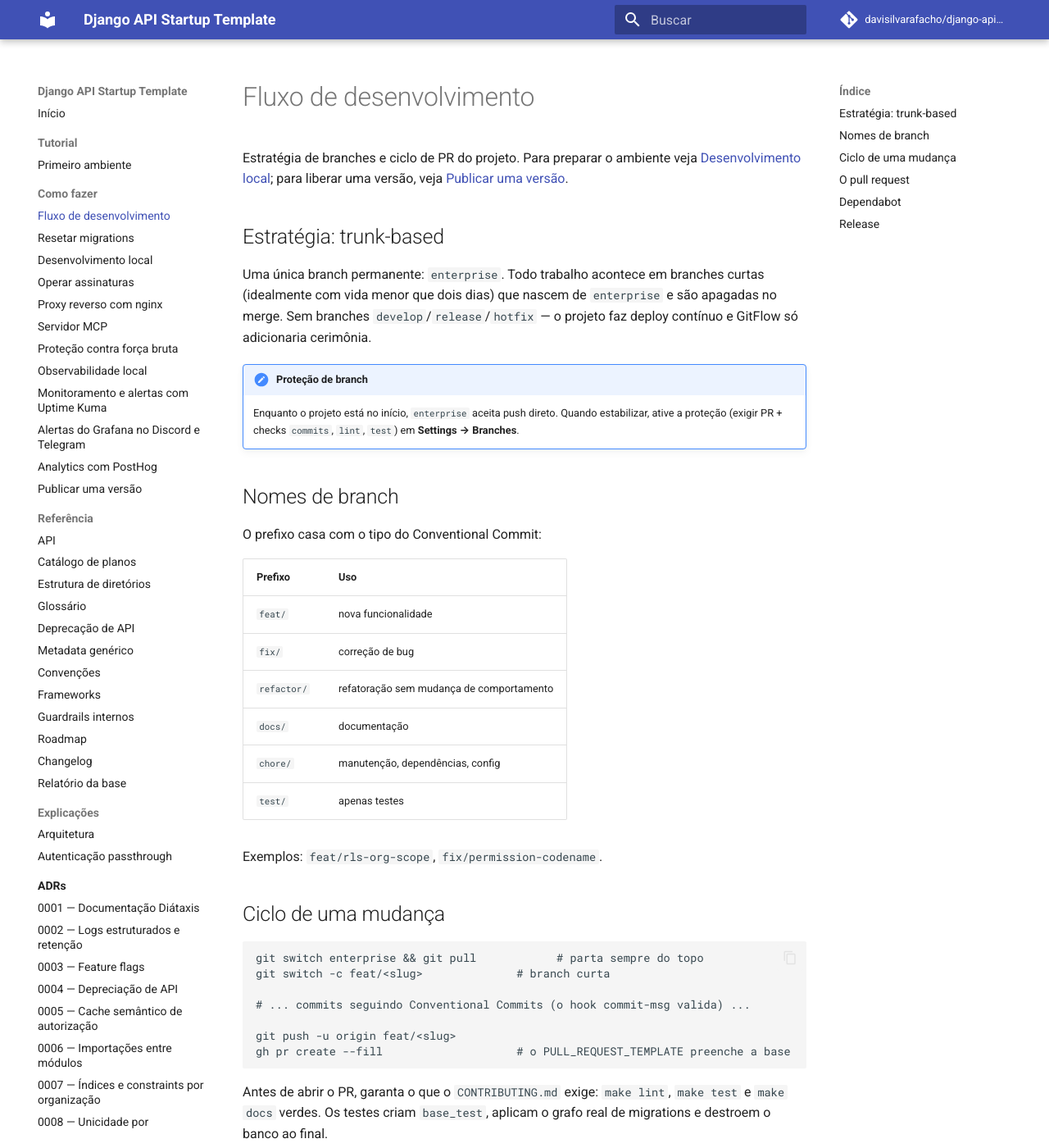
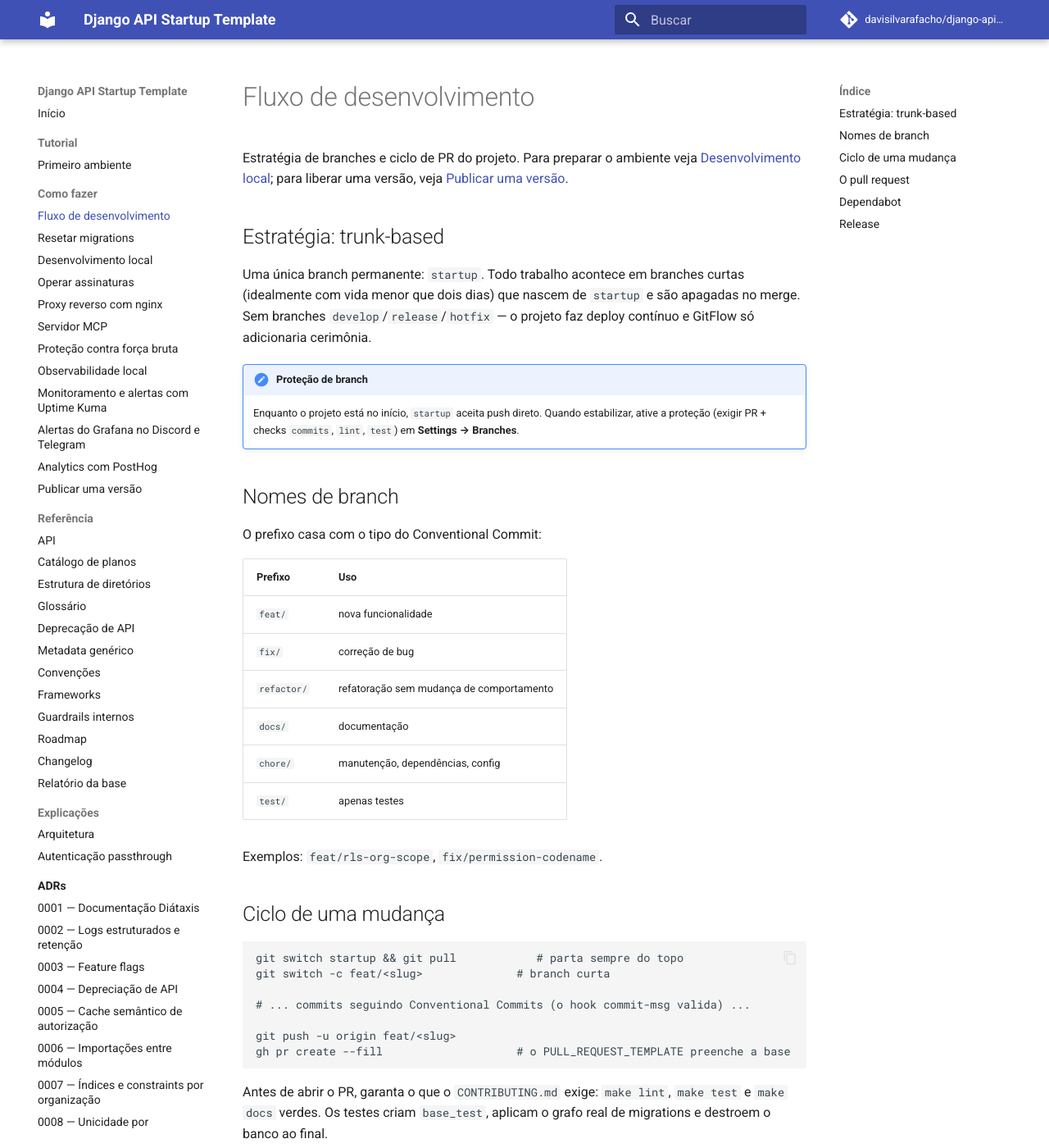
Before and after one commit to davisilvarafacho/django-api-startup-template, an MkDocs documentation site: the page built from docs/how-to/fluxo-de-desenvolvimento.md, in a window 1280 px wide and 1400 px high. Shown: the whole window at 82% size. Built offline with MkDocs 1.6.1 and Material for MkDocs 9.7.7, drawn with Linux system fonts in a browser that asks for light colours; comment, search, counter and statistics services are not loaded; some of the changed text lies outside the part shown.

Commit message:
ci: renomear a branch principal para startup
Co-Authored-By: Claude Opus 5.5 <noreply@anthropic.com>

````diff
--- a/docs/how-to/fluxo-de-desenvolvimento.md
+++ b/docs/how-to/fluxo-de-desenvolvimento.md
@@ -6,13 +6,13 @@ Estratégia de branches e ciclo de PR do projeto. Para preparar o ambiente veja
 
 ## Estratégia: trunk-based
 
-Uma única branch permanente: `enterprise`. Todo trabalho acontece em branches curtas
-(idealmente com vida menor que dois dias) que nascem de `enterprise` e são apagadas no
+Uma única branch permanente: `startup`. Todo trabalho acontece em branches curtas
+(idealmente com vida menor que dois dias) que nascem de `startup` e são apagadas no
 merge. Sem branches `develop`/`release`/`hotfix` — o projeto faz deploy contínuo
 e GitFlow só adicionaria cerimônia.
 
 !!! note "Proteção de branch"
-    Enquanto o projeto está no início, `enterprise` aceita push direto. Quando
+    Enquanto o projeto está no início, `startup` aceita push direto. Quando
     estabilizar, ative a proteção (exigir PR + checks `commits`, `lint`, `test`)
     em **Settings → Branches**.
 
@@ -34,7 +34,7 @@ Exemplos: `feat/rls-org-scope`, `fix/permission-codename`.
 ## Ciclo de uma mudança
 
 ```bash
-git switch enterprise && git pull            # parta sempre do topo
+git switch startup && git pull            # parta sempre do topo
 git switch -c feat/<slug>              # branch curta
 
 # ... commits seguindo Conventional Commits (o hook commit-msg valida) ...
@@ -57,7 +57,7 @@ continua vindo de `DATABASE_NAME`.
    `lint` (ruff, versões e docs) e `test` (gate de migrations, pytest com
    migrations reais e cobertura Codecov). Todos precisam passar.
 2. **Review**: pelo menos uma aprovação.
-3. **Squash merge**: cada PR vira um único commit na `enterprise`. Mantém o histórico
+3. **Squash merge**: cada PR vira um único commit na `startup`. Mantém o histórico
    linear e o range de commits que o commitlint valida trivial. A branch é
    apagada no merge.
 
@@ -72,6 +72,6 @@ CI verde e merge por squash.
 
 ## Release
 
-Acúmulo de PRs na `enterprise` até fechar uma versão. A partir daí, siga
+Acúmulo de PRs na `startup` até fechar uma versão. A partir daí, siga
 [Publicar uma versão](publicar-versao.md): bump de versão SemVer, mover o
 `CHANGELOG.md`, criar a tag `vX.Y.Z` e publicar a release.
````
Also changed, not shown: VERSION_RELEASE.md (+2 -2 lines), 2 other files.
